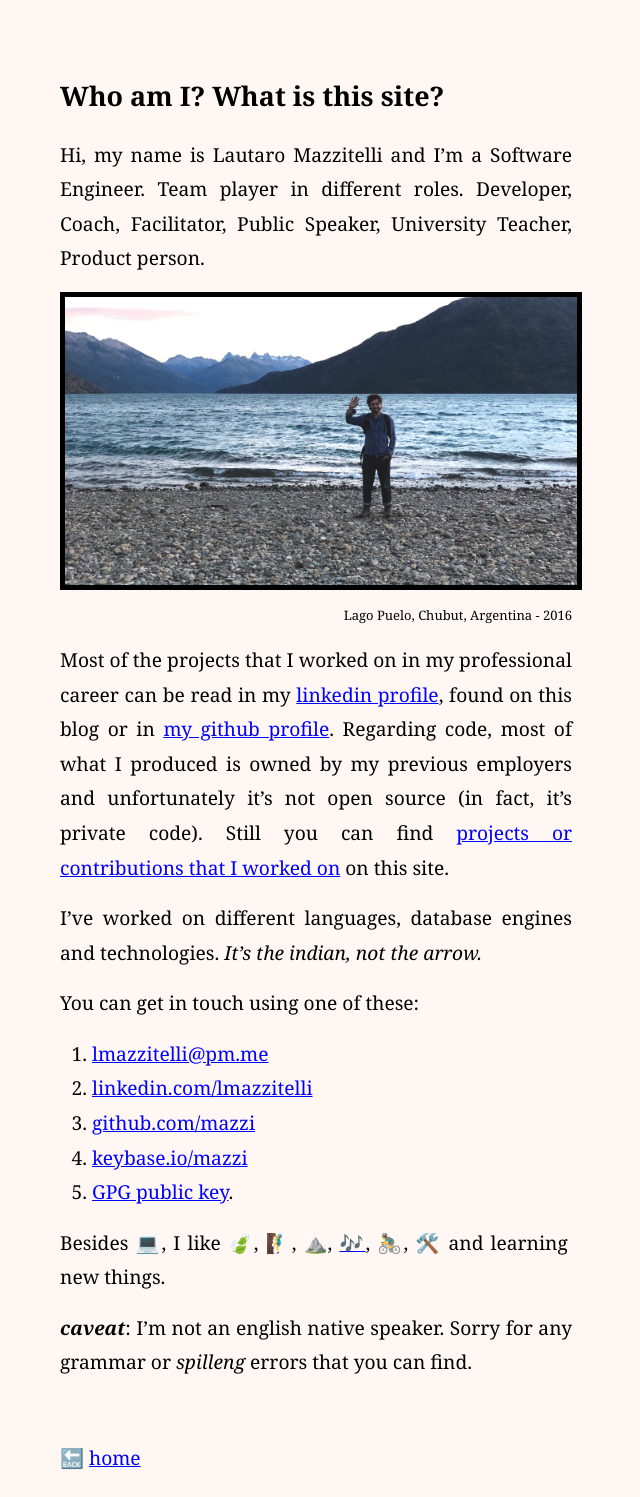
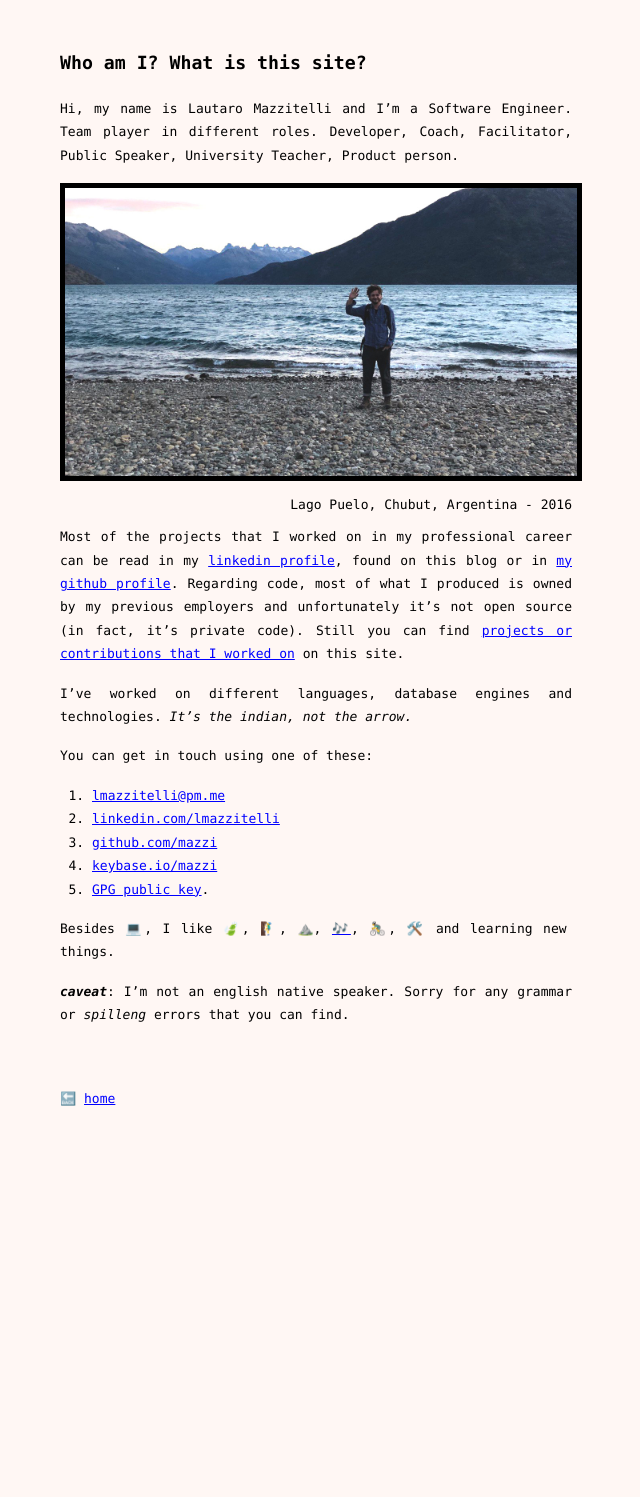
Before and after one commit to mazzi/mazzi.github.com, a Jekyll site: the page built from about.md, in a window 1280 px wide. Shown: the whole page, without its empty margins (324-964 px from the left). Built offline with Jekyll 4.4.1, drawn with Linux system fonts in a browser that asks for light colours; after the commit the page ends 1131 px from its top, so only the background shows below that.

Commit message:
feat: new font and size for main

```diff
--- a/styles/screen.css
+++ b/styles/screen.css
@@ -56,8 +56,8 @@ div#menu p {
 div#main {
     padding: 0 30% 0 30%;
 	margin: auto;
-	font-size: larger;
-    font-family: Editor, ui-serif, Georgia, Cambria, Times New Roman, Times, serif;
+	font-size: small;
+    font-family: "Menlo", "Meslo LG", monospace;
 }
 
 @media only screen and (max-width: 1000px) {
```
